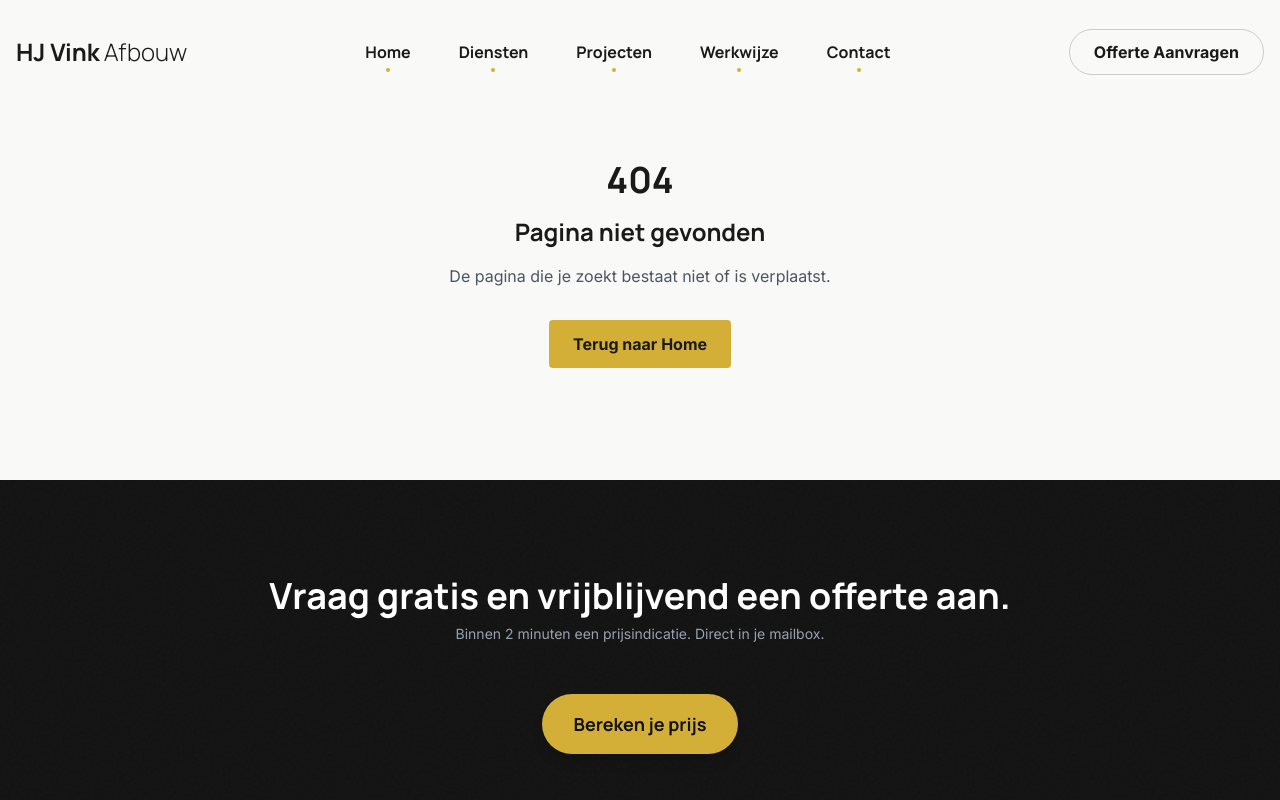
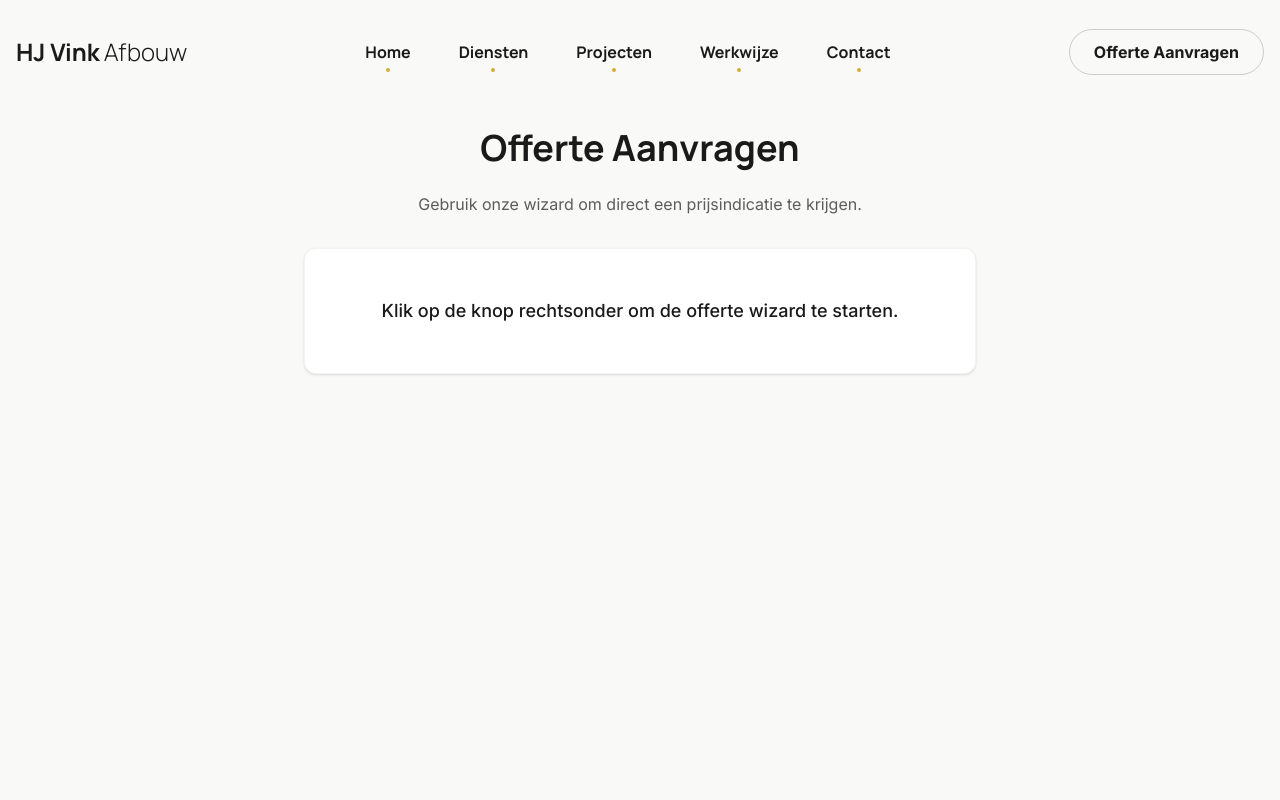
Before and after one commit to aronb77/HJ-Vink, a Next.js app: page /offerte in a window 1280 px wide. Before the commit this address had no page. Shown: the top 800 px of the page. Built offline with nearby package versions, Linux system fonts and the light colour scheme; a web font is replaced by a local one.

Commit message:
Code Quality: Refactor metadata, remove unused imports, add missing page metadata

```diff
--- a/app/contact/page.tsx
+++ b/app/contact/page.tsx
@@ -34,3 +34,10 @@ export default function ContactPage() {
         </main>
     );
 }
+
+import { Metadata } from "next";
+
+export const metadata: Metadata = {
+    title: "Contact | H.J. Vink Afbouw",
+    description: "Neem direct contact op voor een vrijblijvende offerte of advies op maat. Gevestigd in Kampen, werkzaam in de hele regio.",
+};
--- a/app/diensten/page.tsx
+++ b/app/diensten/page.tsx
@@ -19,3 +19,10 @@ export default function ServicesPage() {
     </main>
   );
 }
+
+import { Metadata } from "next";
+
+export const metadata: Metadata = {
+  title: "Diensten | H.J. Vink Afbouw",
+  description: "Ontdek onze diensten: van traditioneel stucwerk en spuitwerk tot exclusieve wandafwerking. Vakmanschap voor nieuwbouw en renovatie.",
+};
--- a/app/layout.tsx
+++ b/app/layout.tsx
@@ -6,6 +6,8 @@ import GlobalBottomCTA from "@/components/layout/GlobalBottomCTA";
 import FloatingWizardButton from "@/components/ui/FloatingWizardButton";
 import WizardModal from "@/components/wizard/WizardModal";
 import "./globals.css";
+
+import { siteConfig } from "@/config/site-config";
 
 const manrope = Manrope({
   variable: "--font-manrope",
@@ -24,8 +26,8 @@ const playfair = Playfair_Display({
 });
 
 export const metadata: Metadata = {
-  title: "H.J. Vink Afbouw | De Digitale Ambachtsman",
-  description: "Stuc- en schilderwerk waar je naar blijft kijken. Vakmanschap in regio Kampen.",
+  title: siteConfig.metadata.title,
+  description: siteConfig.metadata.description,
 };
 
 export default function RootLayout({
--- /dev/null
+++ b/app/offerte/page.tsx
@@ -0,0 +1,34 @@
+import { siteConfig } from "@/config/site-config";
+import { Metadata } from "next";
+
+export const metadata: Metadata = {
+    title: "Offerte Aanvragen | H.J. Vink Afbouw",
+    description: "Vraag binnen 2 minuten een vrijblijvende offerte aan voor stuc- of spuitwerk.",
+};
+
+export default function OffertePage() {
+    return (
+        <main className="min-h-screen bg-plaster pt-32 pb-24">
+            <div className="container mx-auto px-4 text-center">
+                <h1 className="text-4xl font-manrope font-bold text-concrete mb-6">Offerte Aanvragen</h1>
+                <p className="text-concrete/70 mb-8">
+                    Gebruik onze wizard om direct een prijsindicatie te krijgen.
+                </p>
+                {/*
+                    Ideally, we would embed the wizard here directly/inline,
+                    or trigger the modal. For now, since the wizard is a modal,
+                    we might want to just show a button that triggers it,
+                    or duplicate the wizard logic inline.
+
+                    Given the current setup with FloatingWizardButton,
+                    users might expect to click that.
+                */}
+                <div className="p-12 bg-white rounded-xl shadow-sm border border-black/5 max-w-2xl mx-auto">
+                    <p className="text-lg text-concrete font-medium">
+                        Klik op de knop rechtsonder om de offerte wizard te starten.
+                    </p>
+                </div>
+            </div>
+        </main>
+    );
+}
--- a/app/werkgebied/[slug]/page.tsx
+++ b/app/werkgebied/[slug]/page.tsx
@@ -7,7 +7,7 @@ import Link from "next/link";
 import Image from "next/image";
 import RouteVisualizer from "@/components/seo/RouteVisualizer";
 
-import useWizardStore from "@/store/wizardStore"; // We'll need a client component wrapper for this interactive part or just Link to /offerte
+// We'll need a client component wrapper for this interactive part or just Link to /offerte
 import ProjectGallery from "@/components/projects/ProjectGallery"; // We'll need to adapt this or create a wrapper
 
 // We can't use hooks in server components directly for the store, so we'll use a client component for the Hero CTA or just a Link.
--- a/app/werkwijze/page.tsx
+++ b/app/werkwijze/page.tsx
@@ -1,5 +1,12 @@
 import WallAnatomy from "@/components/werkwijze/WallAnatomy";
 import ReviewsSection from "@/components/home/ReviewsSection";
+
+import { Metadata } from "next";
+
+export const metadata: Metadata = {
+    title: "Werkwijze | H.J. Vink Afbouw",
+    description: "Eerlijk advies, heldere afspraken en vakmanschap. Ontdek hoe wij uw woning van ruw tot resultaat transformeren.",
+};
 
 export default function WerkwijzePage() {
     return (
```
